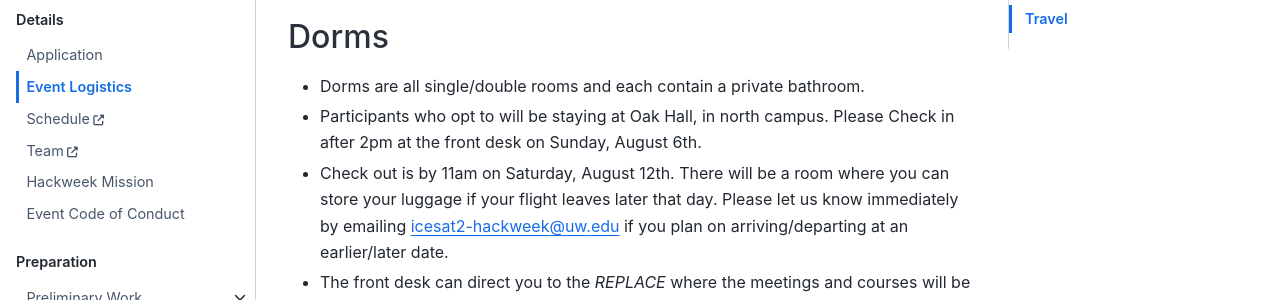
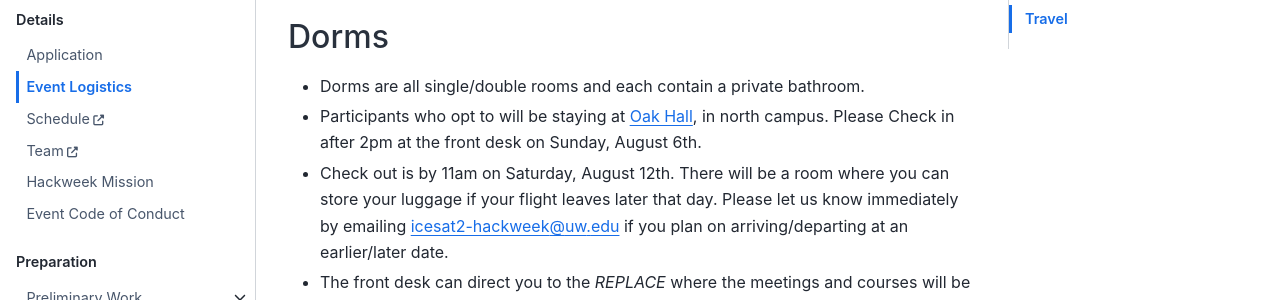
Before and after one commit to ICESAT-2HackWeek/ICESat-2-Hackweek-2023, a Jupyter Book: the page built from book/logistics.md, in a window 1280 px wide and 900 px high, scrolled down 468 px. Shown: the part 154-454 px from the top of the window. Built offline with Jupyter Book 1.0.4 settings and Sphinx 7.4.7 and the Sphinx Book theme 1.1.4, drawn with Linux system fonts in a browser that asks for light colours; part of the change alters nothing that is shown.

```diff
--- a/book/logistics.md
+++ b/book/logistics.md
@@ -19,7 +19,7 @@
 ## Dorms
 
 * Dorms are all single/double rooms and each contain a private bathroom.
-* Participants who opt to will be staying at Oak Hall, in north campus.
+* Participants who opt to will be staying at [Oak Hall](https://hfs.uw.edu/live-on-campus/Undergraduate-Housing/Oak-Hall), in north campus.
   Please Check in after 2pm at the front desk on Sunday, August 6th.
 * Check out is by 11am on Saturday, August 12th. There will be a room where you
   can store your luggage if your flight leaves later that day. Please let us
```
